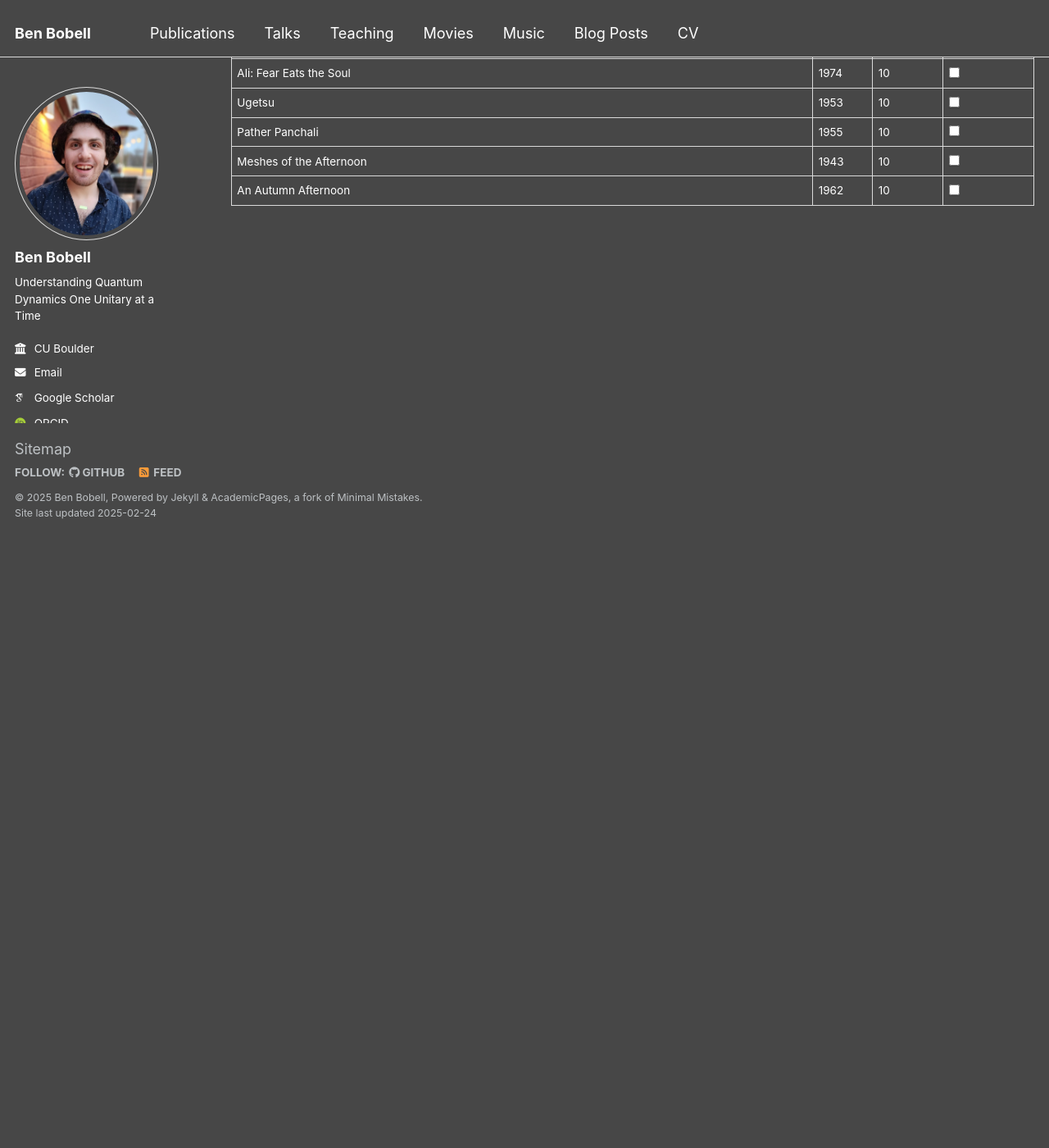
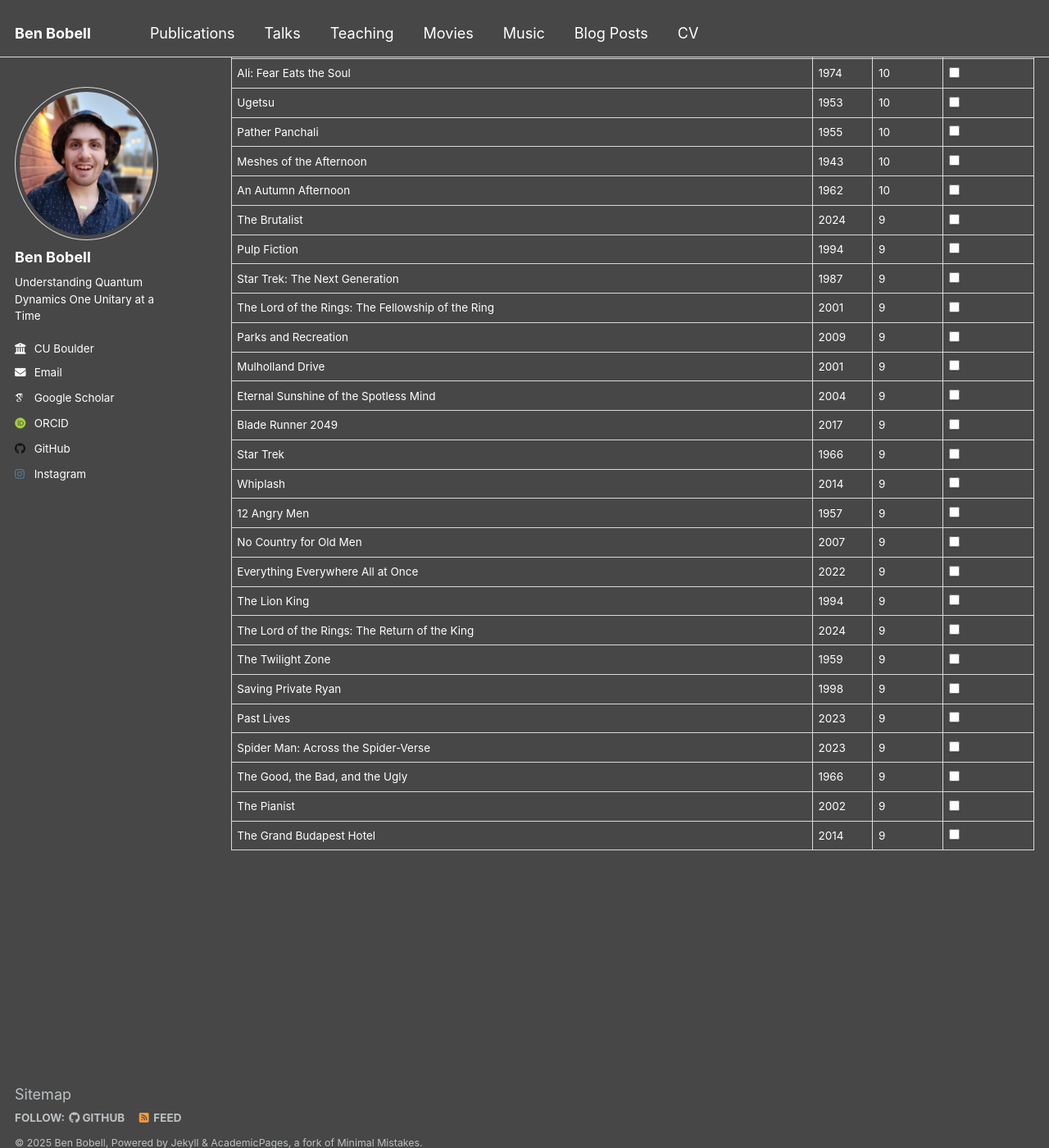
Before and after one commit to BenBobell00/BenBobell00.github.io, a Jekyll site: the page built from _pages/movies.html, in a window 1280 px wide and 1400 px high, scrolled down 2857 px. Shown: the whole window at 82% size. Built offline with Jekyll 4.4.1, drawn with Linux system fonts in a browser that asks for light colours; some web fonts are replaced; before the commit the page ends 3510 px from its top, so only the background shows below that.

Commit message:
Update movies.yml

```diff
--- a/_data/movies.yml
+++ b/_data/movies.yml
@@ -311,3 +311,91 @@ movies:
     year: 1962
     rating: 10
     watched: false
+  - title: "The Brutalist"
+    year: 2024
+    rating: 9
+    watched: false
+  - title: "Pulp Fiction"
+    year: 1994
+    rating: 9
+    watched: false
+  - title: "Star Trek: The Next Generation"
+    year: 1987
+    rating: 9
+    watched: false
+  - title: "The Lord of the Rings: The Fellowship of the Ring"
+    year: 2001
+    rating: 9
+    watched: false
+  - title: "Parks and Recreation"
+    year: 2009
+    rating: 9
+    watched: false
+  - title: "Mulholland Drive"
+    year: 2001
+    rating: 9
+    watched: false
+  - title: "Eternal Sunshine of the Spotless Mind"
+    year: 2004
+    rating: 9
+    watched: false
+  - title: "Blade Runner 2049"
+    year: 2017
+    rating: 9
+    watched: false
+  - title: "Star Trek"
+    year: 1966
+    rating: 9
+    watched: false
+  - title: "Whiplash"
+    year: 2014
+    rating: 9
+    watched: false
+  - title: "12 Angry Men"
+    year: 1957
+    rating: 9
+    watched: false
+  - title: "No Country for Old Men"
+    year: 2007
+    rating: 9
+    watched: false
+  - title: "Everything Everywhere All at Once"
+    year: 2022
+    rating: 9
+    watched: false
+  - title: "The Lion King"
+    year: 1994
+    rating: 9
+    watched: false
+  - title: "The Lord of the Rings: The Return of the King"
+    year: 2024
+    rating: 9
+    watched: false
+  - title: "The Twilight Zone"
+    year: 1959
+    rating: 9
+    watched: false
+  - title: "Saving Private Ryan"
+    year: 1998
+    rating: 9
+    watched: false
+  - title: "Past Lives"
+    year: 2023
+    rating: 9
+    watched: false
+  - title: "Spider Man: Across the Spider-Verse"
+    year: 2023
+    rating: 9
+    watched: false
+  - title: "The Good, the Bad, and the Ugly"
+    year: 1966
+    rating: 9
+    watched: false
+  - title: "The Pianist"
+    year: 2002
+    rating: 9
+    watched: false
+  - title: "The Grand Budapest Hotel"
+    year: 2014
+    rating: 9
+    watched: false
```
